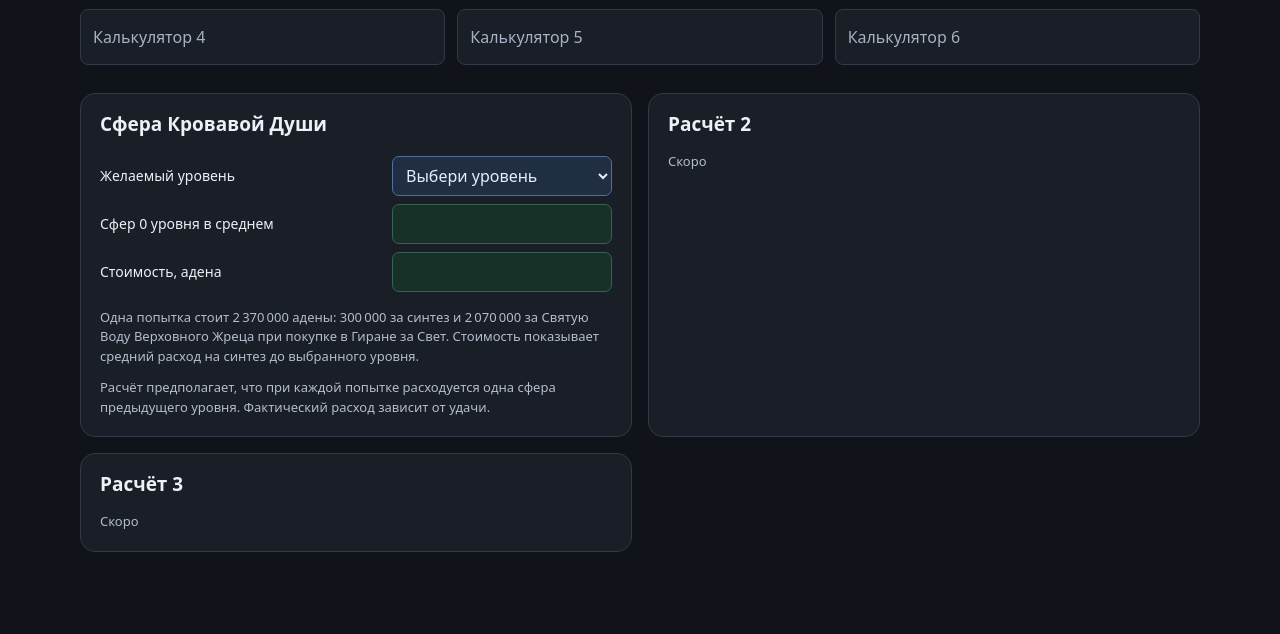
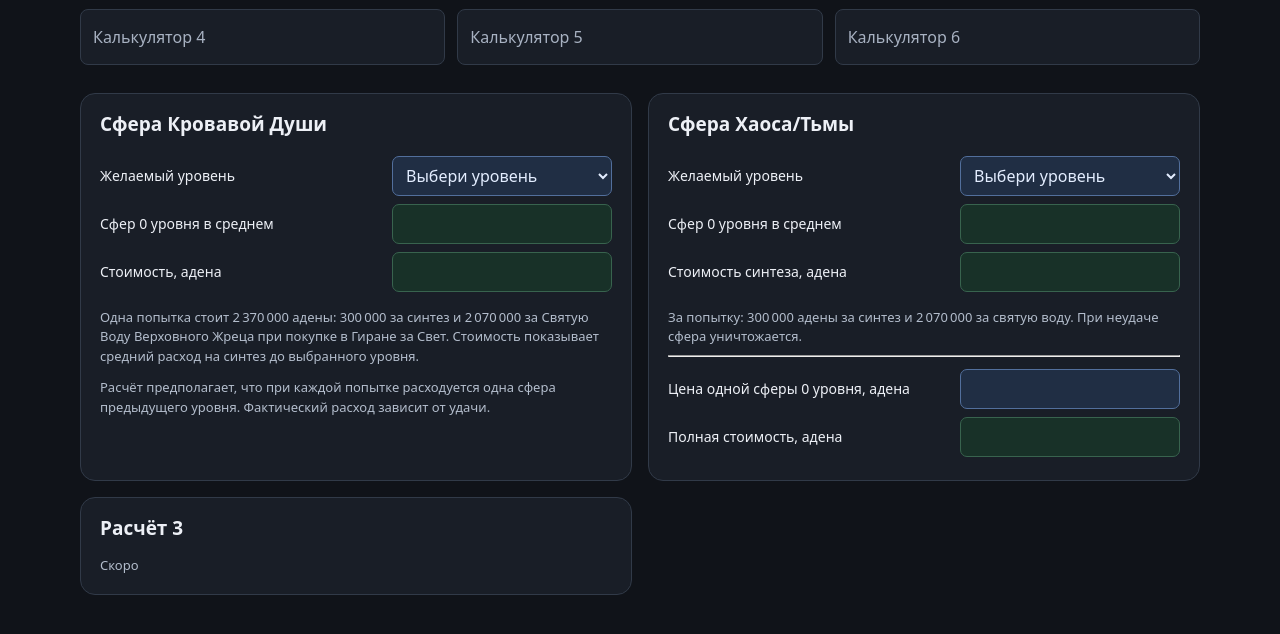
Before and after one commit to kovalevM3101/CurrencyCalc, a plain HTML site: page index.html in a window 1280 px wide. Both pictures are taken after a click on the button "Калькулятор 3". Shown: the part 200-834 px from the top of the page. Drawn offline with Linux system fonts and the light colour scheme.

Commit message:
Add Chaos and Darkness Sphere cost calculator

```diff
--- a/index.html
+++ b/index.html
@@ -30,7 +30,7 @@
   .calculator-picker button { min-height: 56px; text-align: left; }
   .calculator-picker button[aria-expanded="true"] { background: #202e44; border-color: #88a9dc; }
   .calculator-picker button:disabled { color: #a8b2c2; background: #191e27; border-color: #313a48; cursor: default; }
-  #sphere-level { justify-self: end; width: 100%; max-width: 220px; min-height: 40px; padding: 7px 9px; border: 1px solid #526f9c; border-radius: 7px; background: #202e44; color: #e3edff; font: inherit; }
+  #sphere-level, #chaos-level { justify-self: end; width: 100%; max-width: 220px; min-height: 40px; padding: 7px 9px; border: 1px solid #526f9c; border-radius: 7px; background: #202e44; color: #e3edff; font: inherit; }
   .calculator-heading { margin: 0; font-size: clamp(22px, 4vw, 34px); }
   @media (max-width: 600px) { .calculator-picker { grid-template-columns: repeat(2, minmax(0, 1fr)); } }
   :focus-visible { outline: 2px solid #9ac3ff; outline-offset: 2px; }
@@ -70,7 +70,16 @@
         <p>Одна попытка стоит 2 370 000 адены: 300 000 за синтез и 2 070 000 за Святую Воду Верховного Жреца при покупке в Гиране за Свет. Стоимость показывает средний расход на синтез до выбранного уровня.</p>
         <p>Расчёт предполагает, что при каждой попытке расходуется одна сфера предыдущего уровня. Фактический расход зависит от удачи.</p>
       </section>
-      <section><h2>Расчёт 2</h2><p>Скоро</p></section>
+      <section aria-labelledby="chaos-heading">
+        <h2 id="chaos-heading">Сфера Хаоса/Тьмы</h2>
+        <div class="row"><label for="chaos-level">Желаемый уровень</label><select id="chaos-level"><option value="">Выбери уровень</option></select></div>
+        <div class="row"><span id="chaos-total-label">Сфер 0 уровня в среднем</span><output id="chaos-total" aria-labelledby="chaos-total-label"></output></div>
+        <div class="row"><span id="chaos-adena-label">Стоимость синтеза, адена</span><output id="chaos-adena" aria-labelledby="chaos-adena-label"></output></div>
+        <p>За попытку: 300 000 адены за синтез и 2 070 000 за святую воду. При неудаче сфера уничтожается.</p>
+        <hr>
+        <div class="row"><label for="chaos-base-price">Цена одной сферы 0 уровня, адена</label><input id="chaos-base-price" inputmode="decimal" autocomplete="off"></div>
+        <div class="row"><span id="chaos-full-cost-label">Полная стоимость, адена</span><output id="chaos-full-cost" aria-labelledby="chaos-full-cost-label"></output></div>
+      </section>
       <section><h2>Расчёт 3</h2><p>Скоро</p></section>
     </div>
   </div>
@@ -299,29 +308,57 @@ for (const field of [craftChance, craftCost]) {
   field.addEventListener('blur', () => formatInput(field));
 }
 updateCraft();
-const sphereChances = [50, 45, 45, 40, 40, 30, 30, 24, 14, 7];
-const sphereLevel = document.querySelector('#sphere-level');
-const sphereTotal = document.querySelector('#sphere-total');
+const synthesisCost = 300_000 + 2_070_000;
+
+function setupSphereCalculator(prefix, chances, basePrice = null, fullCost = null) {
+  const levelField = document.querySelector(`#${prefix}-level`);
+  const sphereTotal = document.querySelector(`#${prefix}-total`);
+  const synthesisTotal = document.querySelector(`#${prefix}-adena`);
   const sphereCosts = [1];
-const sphereAdena = document.querySelector('#sphere-adena');
-const synthesisCost = 300_000 + 2_070_000;
-const sphereAdenaCosts = [0];
+  const adenaCosts = [0];
 
-for (const [index, chance] of sphereChances.entries()) {
+  for (const [index, chance] of chances.entries()) {
     const level = index + 1;
     const option = document.createElement('option');
     option.value = String(level);
     option.textContent = String(level);
-  sphereLevel.append(option);
+    levelField.append(option);
     sphereCosts.push(sphereCosts[index] * 100 / chance);
-  sphereAdenaCosts.push((sphereAdenaCosts[index] + synthesisCost) * 100 / chance);
+    adenaCosts.push((adenaCosts[index] + synthesisCost) * 100 / chance);
   }
 
-sphereLevel.addEventListener('change', () => {
-  const level = Number(sphereLevel.value);
+  function updateSphere() {
+    const level = Number(levelField.value);
     sphereTotal.value = level ? quantityFormat.format(sphereCosts[level]) : '';
-  sphereAdena.value = level ? quantityFormat.format(sphereAdenaCosts[level]) : '';
-});
+    synthesisTotal.value = level ? quantityFormat.format(adenaCosts[level]) : '';
+    if (!basePrice) return;
+
+    const hasPrice = basePrice.value.trim() !== '';
+    const price = parseNumber(basePrice.value);
+    const invalidPrice = hasPrice && (!Number.isFinite(price) || price < 0);
+    const total = adenaCosts[level] + sphereCosts[level] * price;
+    const overflow = level > 0 && hasPrice && !invalidPrice && !Number.isFinite(total);
+    basePrice.setAttribute('aria-invalid', String(invalidPrice));
+    fullCost.toggleAttribute('data-error', overflow);
+    fullCost.value = level && hasPrice && !invalidPrice
+      ? (overflow ? 'Слишком большое число' : quantityFormat.format(total))
+      : '';
+  }
+
+  levelField.addEventListener('change', updateSphere);
+  if (basePrice) {
+    basePrice.addEventListener('input', updateSphere);
+    basePrice.addEventListener('blur', () => formatInput(basePrice));
+  }
+  updateSphere();
+}
+
+setupSphereCalculator('sphere', [50, 45, 45, 40, 40, 30, 30, 24, 14, 7]);
+setupSphereCalculator(
+  'chaos', [65, 65, 60, 55, 50, 45, 40, 35, 30, 20, 10],
+  document.querySelector('#chaos-base-price'),
+  document.querySelector('#chaos-full-cost'),
+);
 </script>
 </body>
 </html>
```
Lines whose indentation alone changed are shown as unchanged.
